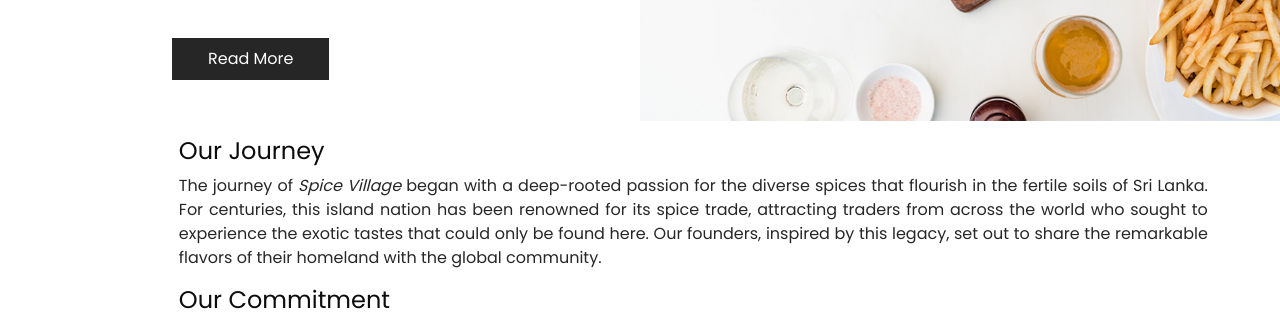
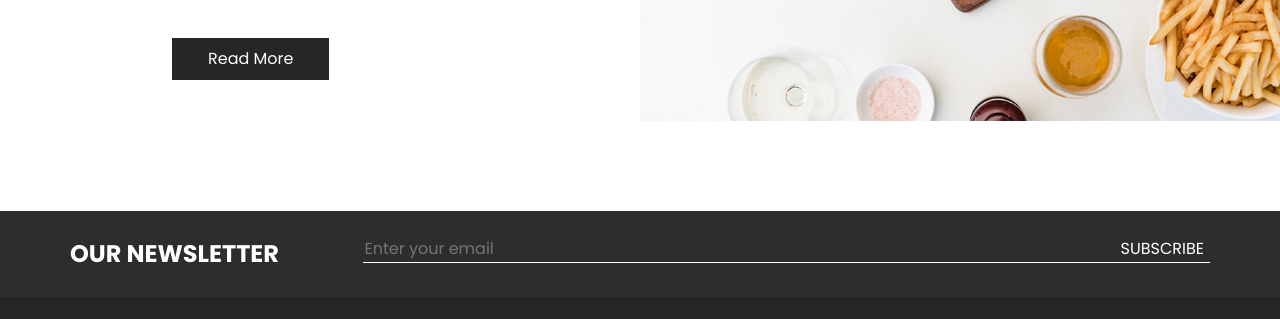
Before and after one commit to pramodh-douglas/CSIS1280-final, a plain HTML site: page about.html in a window 1280 px wide. Shown: the part 490-809 px from the top of the page. Drawn offline with nearby package versions, Linux system fonts and the light colour scheme.

Commit message:
Fixed a bug in about us page

```diff
--- a/about.html
+++ b/about.html
@@ -96,7 +96,7 @@
           </div>
         </div>
       </div>
-      <div id="readMore" class="hide row">
+      <div id="readMore" class="row">
         <div class="col-md offset-md-1">
           <div class="read-more"><h4>Our Journey</h4>
             <p> The journey of <i>Spice Village</i> began with a deep-rooted passion for the diverse spices
--- a/js/about.js
+++ b/js/about.js
@@ -14,6 +14,7 @@ const AboutUs = (function () {
   }
 
   const _init = function () {
+    $('#readMore').hide();
     const readMoreButton = $('#readMoreBtn');
     readMoreButton.on('click', _showMore);
   };
```
